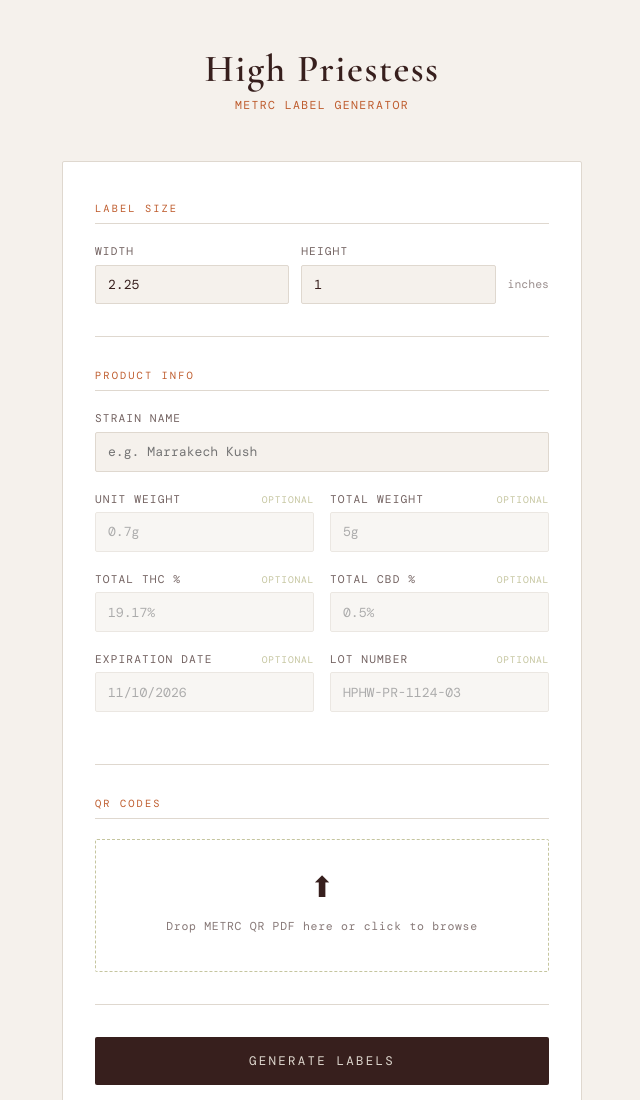
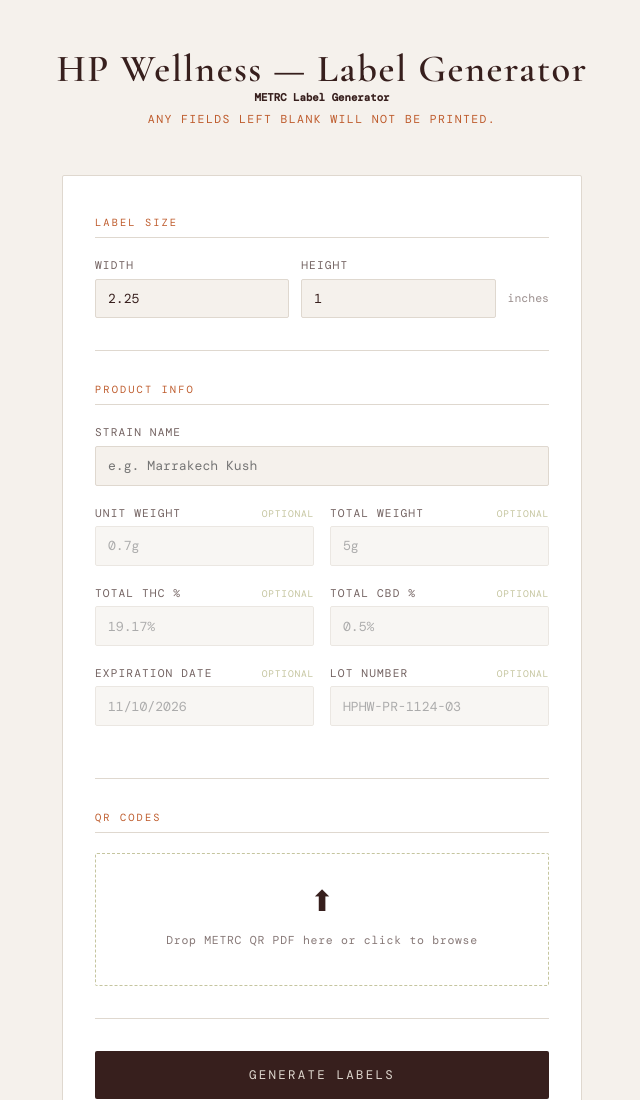
Before and after one commit to ashleyjelks/hp-metrc-label-maker, a website: page public/index.html in a window 1280 px wide. Shown: the top 1100 px of the page, without its empty margins (318-958 px from the left). Drawn offline with nearby package versions, Linux system fonts and the light colour scheme.

Commit message:
change copy

```diff
--- a/public/index.html
+++ b/public/index.html
@@ -188,8 +188,9 @@
 <body>
 
   <header>
-    <h1>High Priestess</h1>
-    <p>METRC Label Generator</p>
+    <h1>HP Wellness — Label Generator</h1>
+    <h6>METRC Label Generator</h6>
+    <p>Any fields left blank will not be printed.</p>
   </header>
 
   <div class="card">
```
